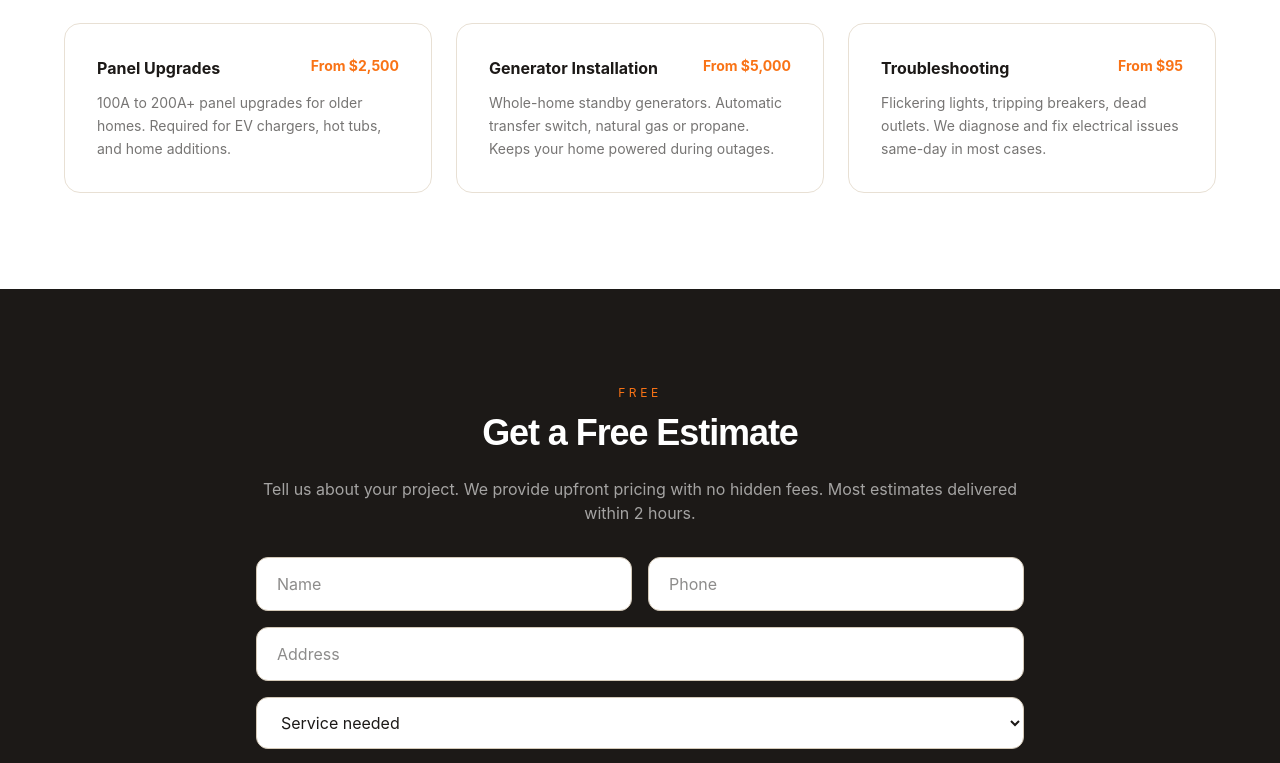
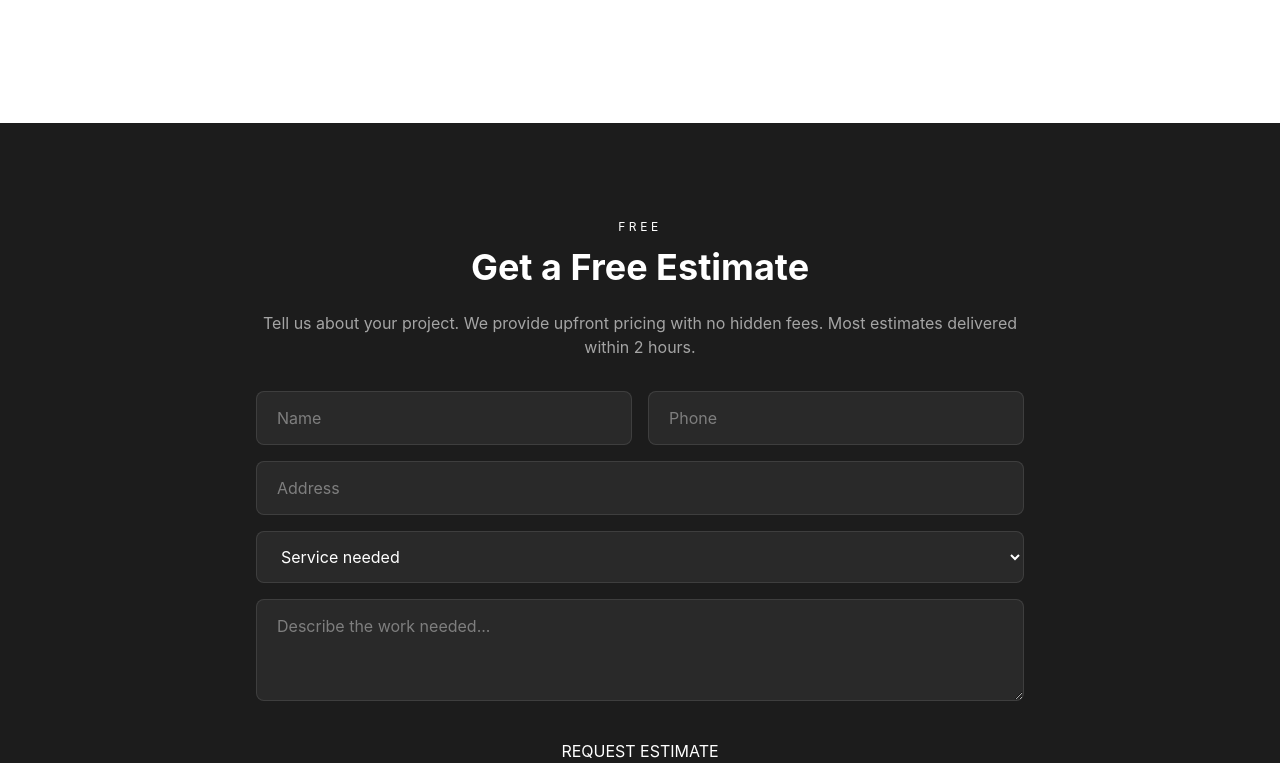
Before and after one commit to Adeshpreet-Singh/electrician, a Next.js app: page / in a window 1280 px wide. Shown: the part 1164-1927 px from the top of the page. Built offline with nearby package versions, Linux system fonts and the light colour scheme.

Commit message:
feat: apply design system template - unique colors, fonts, shadows, components

```diff
--- a/app/globals.css
+++ b/app/globals.css
@@ -1,17 +1,156 @@
 @import "tailwindcss";
-@import url('https://fonts.googleapis.com/css2?family=Outfit:wght@400;500;600;700;800&family=Inter:wght@300;400;500&display=swap');
-:root { --orange: #F97316; --charcoal: #1C1917; --cream: #FFFBF0; }
+@import url('https://fonts.googleapis.com/css2?family=Inter:wght@300;400;500;600;700&display=swap');
+
+:root {
+  --accent: #3ecf8e;
+  --accent-hover: #36b87e;
+  --heading: #ffffff;
+  --body: #a0a0a0;
+  --bg: #1c1c1c;
+  --alt-bg: #222222;
+  --dark: #000000;
+  --border: rgba(255,255,255,0.1);
+  --radius: 8px;
+  --radius-lg: 12px;
+  --shadow: 0 4px 16px rgba(0,0,0,0.4);
+}
+
 html { scroll-behavior: smooth; }
-body { background: var(--cream); color: var(--charcoal); font-family: 'Inter', sans-serif; }
-.heading-elec { font-family: 'Outfit', sans-serif; letter-spacing: -0.03em; }
-.emergency-bar { background: linear-gradient(135deg, #DC2626, #B91C1C); color: white; padding: 0.75rem; text-align: center; font-weight: 600; font-size: 0.85rem; }
-.service-card { background: white; border-radius: 1rem; padding: 2rem; border: 1px solid #E8E0D4; transition: all 0.4s; }
-.service-card:hover { box-shadow: 0 15px 40px rgba(0,0,0,0.06); transform: translateY(-4px); border-color: var(--orange); }
-input, textarea, select { background: white !important; border: 1px solid #D4C9B8 !important; padding: 0.875rem 1.25rem; border-radius: 0.75rem; }
-input:focus, textarea:focus, select:focus { border-color: var(--orange) !important; outline: none; }
-.btn-orange { background: var(--orange); color: white; padding: 1rem 2.5rem; border-radius: 3rem; font-weight: 700; font-size: 0.85rem; transition: all 0.3s; }
-.btn-orange:hover { background: #EA580C; box-shadow: 0 10px 30px rgba(249,115,22,0.3); }
-.reveal { opacity: 0; transform: translateY(30px); transition: opacity 0.8s ease, transform 0.8s ease; }
-.reveal.visible { opacity: 1; transform: translateY(0); }
-@media (prefers-reduced-motion: reduce) { *, *::before, *::after { transition-duration: 0.01ms !important; } }
-:focus-visible { outline: 2px solid var(--orange); outline-offset: 2px; }
+
+body {
+  background: var(--bg);
+  color: var(--heading);
+  font-family: Inter;
+}
+
+.heading {
+  font-family: Inter;
+  letter-spacing: -0.025em;
+  line-height: 1.1;
+  color: var(--heading);
+}
+
+/* Cards */
+.card {
+  background: rgba(255,255,255,0.04);
+  border: 1px solid rgba(255,255,255,0.1);
+  border-radius: var(--radius-lg);
+  padding: 2rem;
+  transition: all 0.4s cubic-bezier(0.25, 0.46, 0.45, 0.94);
+}
+.card:hover {
+  box-shadow: var(--shadow);
+  transform: translateY(-4px);
+  border-color: #3ecf8e;
+}
+
+/* Buttons */
+.btn {
+  background: var(--accent);
+  color: white;
+  padding: 0.75rem 1.75rem;
+  border-radius: var(--radius);
+  font-weight: 600;
+  font-size: 0.9rem;
+  transition: all 0.3s;
+  display: inline-block;
+}
+.btn:hover {
+  background: var(--accent-hover);
+  transform: translateY(-1px);
+  box-shadow: 0 4px 12px color-mix(in srgb, #3ecf8e 40%, transparent);
+}
+.btn:active { transform: scale(0.98); }
+
+.btn-outline {
+  border: 1px solid rgba(255,255,255,0.3);
+  color: white;
+  padding: 0.75rem 1.75rem;
+  border-radius: var(--radius);
+  font-weight: 600;
+  font-size: 0.9rem;
+  transition: all 0.3s;
+  display: inline-block;
+}
+.btn-outline:hover {
+  border-color: #3ecf8e;
+  color: #3ecf8e;
+}
+
+/* Hero gradient */
+.hero {
+  background: linear-gradient(180deg, #000000, #1c1c1c);
+}
+
+/* Alt section */
+.section-alt {
+  background: var(--alt-bg);
+}
+
+/* Pill badge */
+.badge {
+  display: inline-block;
+  padding: 0.25rem 0.75rem;
+  border-radius: 9999px;
+  font-size: 0.7rem;
+  font-weight: 600;
+  letter-spacing: 0.05em;
+  text-transform: uppercase;
+  background: color-mix(in srgb, #3ecf8e 15%, transparent);
+  color: #3ecf8e;
+}
+
+/* Inputs */
+input, textarea, select {
+  background: rgba(255,255,255,0.06) !important;
+  border: 1px solid rgba(255,255,255,0.1) !important;
+  color: white !important;
+  padding: 0.875rem 1.25rem;
+  border-radius: var(--radius);
+  transition: all 0.2s;
+}
+input:focus, textarea:focus, select:focus {
+  border-color: #3ecf8e !important;
+  outline: none;
+  box-shadow: 0 0 0 3px color-mix(in srgb, #3ecf8e 15%, transparent);
+}
+input::placeholder, textarea::placeholder {
+  color: color-mix(in srgb, white 40%, transparent) !important;
+}
+
+/* Image hover */
+.img-hover {
+  overflow: hidden;
+  border-radius: var(--radius-lg);
+}
+.img-hover img {
+  transition: transform 0.6s cubic-bezier(0.25, 0.46, 0.45, 0.94);
+}
+.img-hover:hover img {
+  transform: scale(1.05);
+}
+
+/* Scroll reveal */
+.reveal {
+  opacity: 0;
+  transform: translateY(30px);
+  transition: opacity 0.8s ease, transform 0.8s ease;
+}
+.reveal.visible {
+  opacity: 1;
+  transform: translateY(0);
+}
+
+/* Reduced motion */
+@media (prefers-reduced-motion: reduce) {
+  *, *::before, *::after {
+    animation-duration: 0.01ms !important;
+    transition-duration: 0.01ms !important;
+  }
+  .reveal { opacity: 1; transform: none; }
+}
+
+:focus-visible {
+  outline: 2px solid #3ecf8e;
+  outline-offset: 2px;
+}
```
